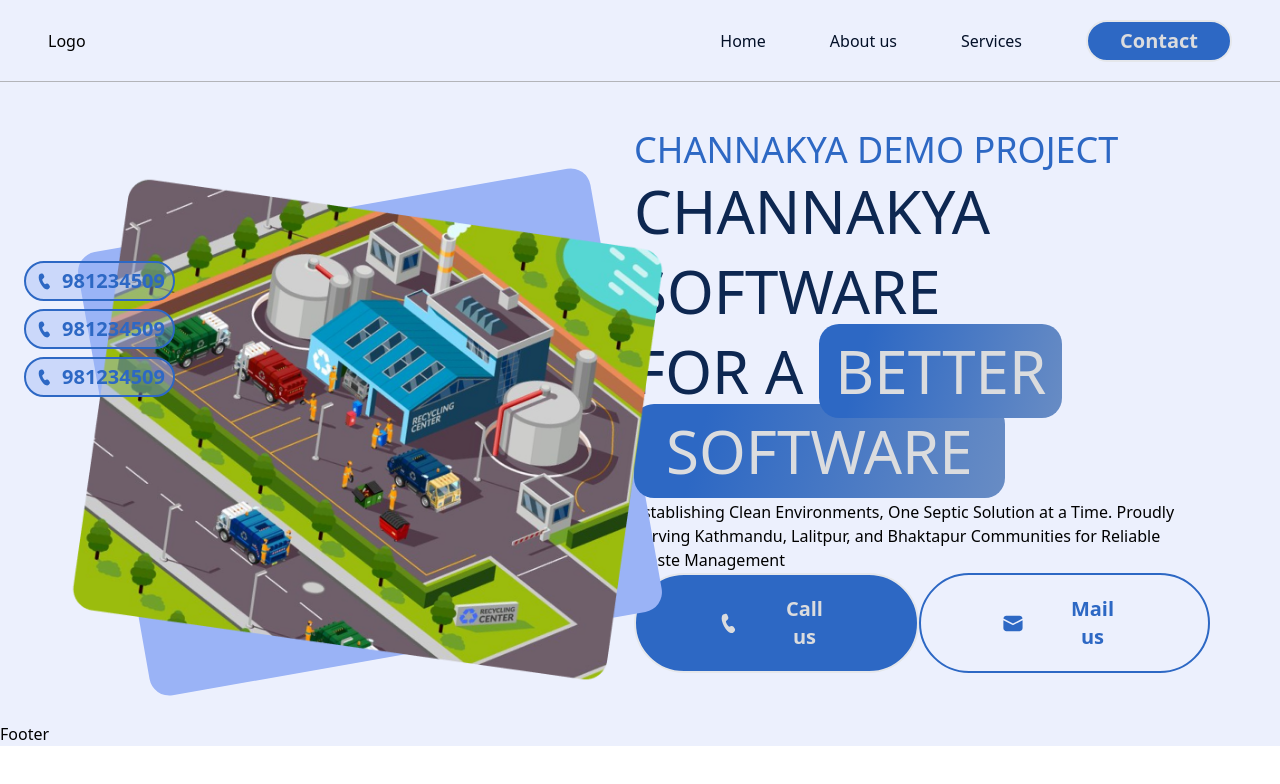
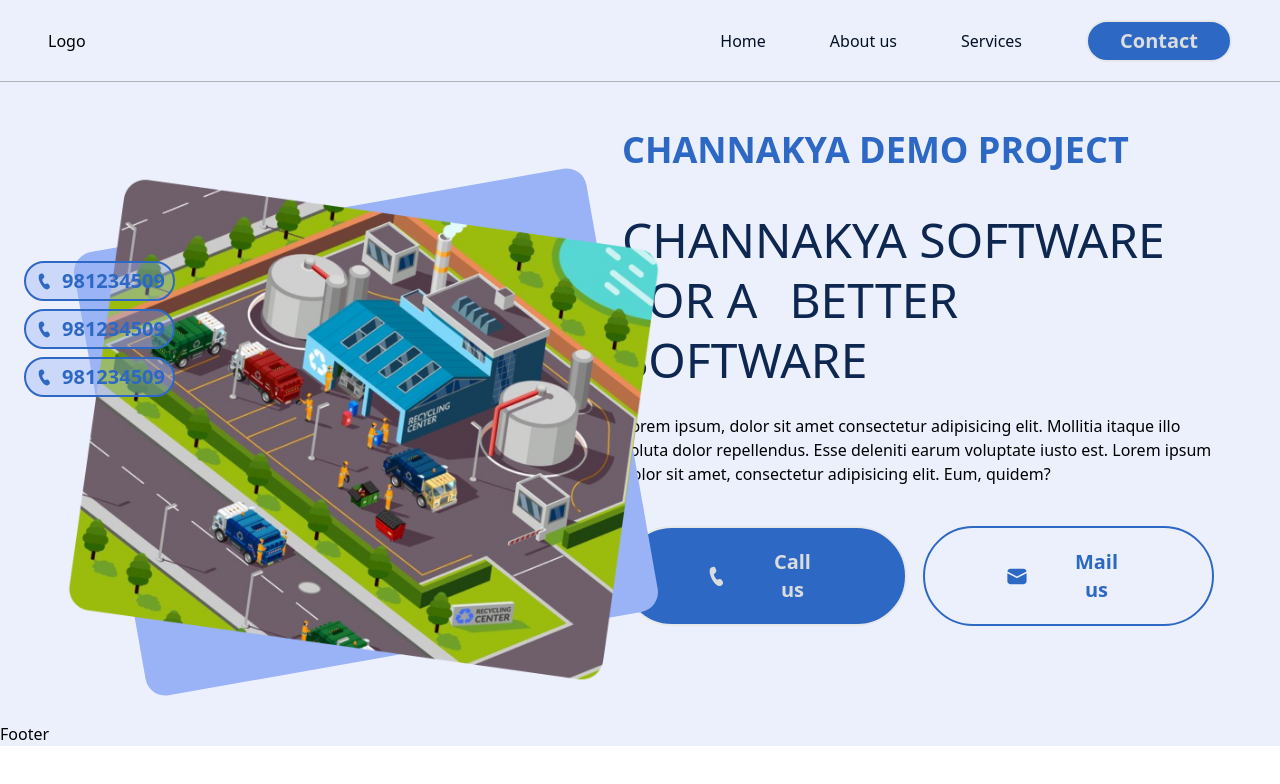
Before and after one commit to ReOrgWizards/React-Rising-Intern, a React (Vite) app: page / in a window 1280 px wide. Shown: the top 784 px of the page. Built offline with nearby package versions, Linux system fonts and the light colour scheme.

Commit message:
refactor: labelType removed as it was unnecesary

```diff
--- a/src/components/HeroSection/Overview.tsx
+++ b/src/components/HeroSection/Overview.tsx
@@ -4,28 +4,22 @@ import { Button } from "../Button/Button";
 
 const Overview = () => {
   return (
-    <div className="flex h-full w-[36rem] flex-col justify-evenly">
-      <h1 className="text-4xl font-semibold uppercase text-blue-primary-color-400">
+    <div className="flex h-full w-[37rem] flex-col justify-start gap-10">
+      <h1 className="text-4xl font-bold uppercase text-blue-primary-color-400">
         Channakya Demo Project
       </h1>
-      <h2 className="relative mb-2 text-6xl uppercase leading-[80px] text-blue-primary-color-600">
+      <h2 className="w-[36rem] text-5xl uppercase leading-[60px] text-blue-primary-color-600">
         <span className="block">Channakya Software</span>
-        <p>
-          <span className="rounded-md py-2 pr-4">for a</span>
-          <span className="relative z-20 rounded-md bg-bluishGradient px-4 py-[6px] text-grey-primary-color-100">
-            Better
-          </span>
-        </p>
-        <span className="rounded-md bg-bluishGradient px-8 py-[6px] text-grey-primary-color-100">
-          Software
-        </span>
+        <span className="rounded-md py-2 pr-4">for a</span>
+        <span className="rounded-md px-4 ">Better Software</span>
       </h2>
-      <p className="text-xsm">
-        Establishing Clean Environments, One Septic Solution at a Time. Proudly
-        Serving Kathmandu, Lalitpur, and Bhaktapur Communities for Reliable
-        Waste Management
+      <p className="mt-[-1rem] text-xsm">
+        Lorem ipsum, dolor sit amet consectetur adipisicing elit. Mollitia
+        itaque illo soluta dolor repellendus. Esse deleniti earum voluptate
+        iusto est. Lorem ipsum dolor sit amet, consectetur adipisicing elit.
+        Eum, quidem?
       </p>
-      <div className="flex items-center justify-between">
+      <div className=" flex items-center gap-4">
         <Button
           icon={
             <CallIcon
@@ -36,7 +30,6 @@ const Overview = () => {
           }
           label="Call us"
           btnType="primary"
-          labelType="secondary"
         />
         <Button
           icon={
@@ -48,7 +41,6 @@ const Overview = () => {
           }
           label="Mail us"
           btnType="secondary"
-          labelType="primary"
         />
       </div>
     </div>
```
